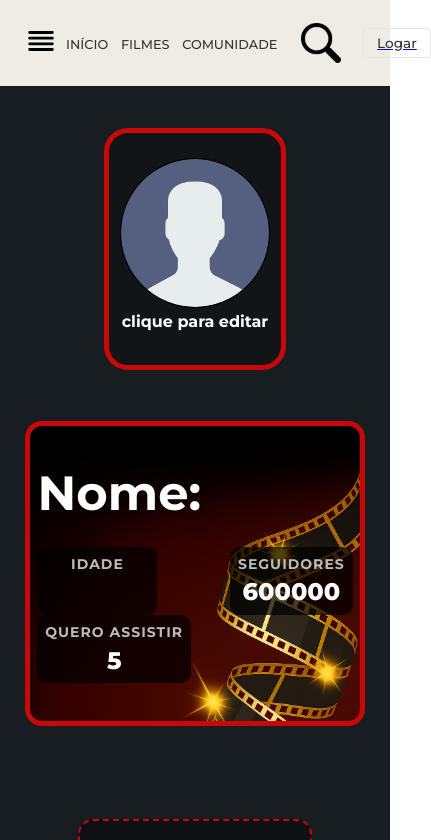
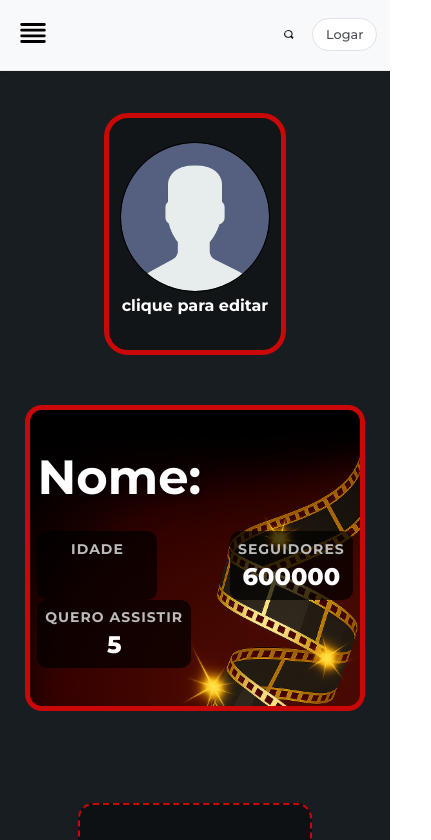
Before and after one commit to JoaoVictorMiranda/TCC_FREI_2025_NOVO, a React (Vite) app in the folder FrontEnd/: page /perfil in a window 390 px wide. Shown: the top 840 px of the page, 431 px wide, since content can reach past the window. Built offline with nearby package versions, Linux system fonts and the light colour scheme; a web font is replaced by a local one.

Commit message:
style(som no humburguer e responsividade no header): ????????????????

```diff
--- a/FrontEnd/src/components/Header/index.jsx
+++ b/FrontEnd/src/components/Header/index.jsx
@@ -1,11 +1,12 @@
 import { useState, useRef, useEffect } from 'react';
 import { Link, useNavigate } from 'react-router-dom';
-import { jwtDecode } from 'jwt-decode'; // Importação correta do jwt-decode
+import { jwtDecode } from 'jwt-decode';
 
 import Barras from '../../assets/images/barras.svg';
 import Pesquisa from '../../assets/images/pesquisa.svg';
 import habuge from '../../assets/images/habuge.svg';
 
+import clickSound from '../../assets/audios/click.mp3';
 import './index.scss';
 
 export default function Header() {
@@ -14,9 +15,11 @@
     const [iconeMenu, setIconeMenu] = useState(Barras);
     const [textoBusca, setTextoBusca] = useState('');
     const [isFocused, setIsFocused] = useState(false);
+    const [menuAberto, setMenuAberto] = useState(false);
 
     const navigate = useNavigate();
     const inputRef = useRef(null);
+    const audioRef = useRef(null);
     const token = localStorage.getItem('token');
 
     useEffect(() => {
@@ -32,7 +35,22 @@
     }, [token]);
 
     function alternarMenu() {
-        setIconeMenu(iconeMenu === Barras ? habuge : Barras);
+        // Toca o som do clique
+        if (audioRef.current) {
+            audioRef.current.currentTime = 0;
+            audioRef.current.play().catch(error => {
+                console.log('Erro ao reproduzir áudio:', error);
+            });
+        }
+
+        // Alterna o ícone do menu e o estado
+        setMenuAberto(!menuAberto);
+        setIconeMenu(menuAberto ? Barras : habuge);
+    }
+
+    function fecharMenu() {
+        setMenuAberto(false);
+        setIconeMenu(Barras);
     }
 
     function abrirBusca() {
@@ -46,6 +64,7 @@
             navigate(`/buscainformacoes?query=${encodeURIComponent(textoBusca)}`);
             setMostrarCampo(false);
             setIsFocused(false);
+            fecharMenu();
         }
     }
 
@@ -53,23 +72,34 @@
         abrirBusca();
     }
 
+    function handleLinkClick() {
+        fecharMenu();
+    }
+
     return (
         <header className="container_header">
-            <div>
+            <div className="menu_hamburguer">
                 <img
                     src={iconeMenu}
                     alt="Menu"
                     onClick={alternarMenu}
-                    height={50}
                     className="hamburguer"
                 />
             </div>
 
-            <nav className="container_nav">
+            <audio ref={audioRef} preload="auto">
+                <source src={clickSound} type="audio/mpeg" />
+                Seu navegador não suporta o elemento de áudio.
+            </audio>
+
+            {/* Overlay para fechar o menu */}
+            {menuAberto && <div className="overlay" onClick={fecharMenu}></div>}
+
+            <nav className={`container_nav ${menuAberto ? 'menu_aberto' : ''}`}>
                 <ul>
-                    <li><Link to="/">INÍCIO</Link></li>
-                    <li><Link to="/filmes">FILMES</Link></li>
-                    <li><Link to="/comunidade">COMUNIDADE</Link></li>
+                    <li><Link to="/" onClick={handleLinkClick}>INÍCIO</Link></li>
+                    <li><Link to="/filmes" onClick={handleLinkClick}>FILMES</Link></li>
+                    <li><Link to="/comunidade" onClick={handleLinkClick}>COMUNIDADE</Link></li>
                 </ul>
             </nav>
 
@@ -101,7 +131,7 @@
                     onClick={pesquisa}
                 />
 
-                <Link to={nome ? '/perfil' : '/login'}>
+                <Link to={nome ? '/perfil' : '/login'} onClick={fecharMenu}>
                     <h3>{nome ? nome : 'Logar'}</h3>
                 </Link>
             </div>
--- a/FrontEnd/src/components/Header/index.scss
+++ b/FrontEnd/src/components/Header/index.scss
@@ -1,50 +1,42 @@
+// Header.scss
+
 .container_header {
+  background-color: #f8f9fa;
+  border-bottom: 1px solid #e9ecef;
+  padding: 1rem 2rem;
+  position: relative;
+  font-family: 'Segoe UI', system-ui, sans-serif;
   display: flex;
   align-items: center;
   justify-content: space-between;
-  padding: 1rem 2rem;
-  background: #EFECE3;
-  width: 100%;
+  box-shadow: 0 2px 4px rgba(0, 0, 0, 0.04);
 
-  .hamburguer {
-    cursor: pointer;
-    padding: 8px;
-    border-radius: 4px;
-
-    &:hover {
-      background: #f5f5f5;
-    }
+  .menu_hamburguer {
+    display: none; // Escondido no desktop
   }
 
   .container_nav {
     ul {
+      list-style: none;
       display: flex;
       gap: 2rem;
-      list-style: none;
       margin: 0;
       padding: 0;
 
       li {
         a {
           text-decoration: none;
-          color: #333;
+          color: #495057;
           font-weight: 500;
-          font-size: 0.9rem;
-          padding: 0.5rem 0;
-          position: relative;
+          font-size: 0.95rem;
+          padding: 0.5rem 1rem;
+          border-radius: 4px;
+          transition: all 0.3s ease;
+          letter-spacing: 0.5px;
 
           &:hover {
-            color: #000;
-
-            &::after {
-              content: '';
-              position: absolute;
-              bottom: -2px;
-              left: 0;
-              width: 100%;
-              height: 1px;
-              background: #000;
-            }
+            background-color: #e9ecef;
+            color: #212529;
           }
         }
       }
@@ -57,130 +49,303 @@
     gap: 1.5rem;
     position: relative;
 
-    .pesquisa {
-      cursor: pointer;
-      padding: 6px;
-      border-radius: 4px;
-
-      &:hover {
-        background: #f5f5f5;
-      }
-    }
-
-    h3 {
-      color: #333;
-      font-weight: 500;
-      margin: 0;
-      padding: 0.5rem 1rem;
-      border: 1px solid #e5e5e5;
-      border-radius: 4px;
-      font-size: 0.9rem;
-
-      &:hover {
-        background: #f9f9f9;
-      }
-    }
-
-    .caixa_pesquisa {
-      position: relative;
-
-      .input_pesquisa {
-        width: 0;
-        padding: 0;
-        border: 1px solid #e5e5e5;
-        background: white;
-        border-radius: 4px;
-        outline: none;
-        font-size: 0.9rem;
-        opacity: 0;
-
-        &:not(.sumido) {
-          width: 200px;
-          padding: 0.5rem 1rem;
-          opacity: 1;
-        }
-
-        &:focus {
-          border-color: #333;
-        }
-      }
-    }
-
-    .foto_perfil {
-      width: 36px;
-      height: 36px;
-      border-radius: 50%;
-      background: #f0f0f0;
-      border: 1px solid #e5e5e5;
-    }
-
     .overlay {
       position: fixed;
       top: 0;
       left: 0;
       right: 0;
       bottom: 0;
-      background: rgba(0, 0, 0, 0.1);
-      z-index: -1;
+      background-color: rgba(0, 0, 0, 0.1);
+      z-index: 998;
+      display: none;
+    }
+
+    .caixa_pesquisa {
+      position: relative;
+      z-index: 999;
+
+      .input_pesquisa {
+        background-color: #ffffff;
+        border: 1px solid #dee2e6;
+        border-radius: 20px;
+        padding: 0.6rem 1.2rem;
+        font-size: 0.9rem;
+        color: #495057;
+        transition: all 0.3s ease;
+        width: 250px;
+        outline: none;
+
+        &:focus {
+          border-color: #adb5bd;
+          box-shadow: 0 0 0 2px rgba(173, 181, 189, 0.1);
+        }
+
+        &::placeholder {
+          color: #6c757d;
+        }
+
+        &.sumido {
+          display: none;
+        }
+      }
+    }
+
+    .pesquisa {
+      cursor: pointer;
+      transition: all 0.3s ease;
+      border-radius: 50%;
+      padding: 0.4rem;
+      width: 24px;
+      height: 24px;
+
+      &:hover {
+        background-color: #e9ecef;
+        transform: scale(1.1);
+      }
+    }
+
+    a {
+      text-decoration: none;
+
+      h3 {
+        color: #495057;
+        font-weight: 500;
+        font-size: 0.95rem;
+        margin: 0;
+        padding: 0.6rem 1.2rem;
+        border-radius: 20px;
+        transition: all 0.3s ease;
+        background-color: #ffffff;
+        border: 1px solid #dee2e6;
+        white-space: nowrap;
+
+        &:hover {
+          background-color: #e9ecef;
+          color: #212529;
+        }
+      }
     }
   }
 }
 
-// Responsividade
-@media (max-width: 768px) {
+// Tablet
+@media (max-width: 1024px) {
   .container_header {
-    padding: 1rem;
+    padding: 1rem 1.5rem;
 
     .container_nav {
       ul {
-        gap: 1rem;
+        gap: 1.5rem;
 
         li {
           a {
-            font-size: 0.85rem;
+            font-size: 0.9rem;
+            padding: 0.4rem 0.8rem;
           }
         }
       }
     }
 
     .header_login {
-      gap: 1rem;
+      gap: 1.2rem;
 
       .caixa_pesquisa {
-        .input_pesquisa:not(.sumido) {
-          width: 150px;
+        .input_pesquisa {
+          width: 220px;
         }
       }
 
-      h3 {
-        font-size: 0.85rem;
-        padding: 0.4rem 0.8rem;
+      a {
+        h3 {
+          font-size: 0.9rem;
+          padding: 0.5rem 1rem;
+        }
       }
     }
   }
 }
 
-@media (max-width: 480px) {
+// Tablet Pequeno e Mobile
+@media (max-width: 768px) {
   .container_header {
+    padding: 1rem;
+    gap: 1rem;
+
+    .menu_hamburguer {
+      display: block; // Mostra o hamburguer no mobile
+      order: 1;
+
+      .hamburguer {
+        cursor: pointer;
+        transition: all 0.3s ease;
+        border-radius: 6px;
+        padding: 0.3rem;
+        width: 50px;
+        height: 50px;
+
+        &:hover {
+          background-color: #e9ecef;
+          transform: scale(1.05);
+        }
+      }
+    }
+
     .container_nav {
+      position: absolute;
+      top: 100%;
+      left: 0;
+      width: 100%;
+      background-color: #ffffff;
+      box-shadow: 0 4px 12px rgba(0, 0, 0, 0.1);
+      border-top: 1px solid #e9ecef;
+      opacity: 0;
+      visibility: hidden;
+      transform: translateY(-10px);
+      transition: all 0.3s ease;
+      z-index: 1000;
+
+      &.menu_aberto {
+        opacity: 1;
+        visibility: visible;
+        transform: translateY(0);
+      }
+
       ul {
-        gap: 0.8rem;
+        flex-direction: column;
+        gap: 0;
+        padding: 1rem;
 
         li {
           a {
-            font-size: 0.8rem;
+            display: block;
+            font-size: 0.9rem;
+            padding: 0.8rem 1rem;
+            text-align: center;
+            border: 1px solid #e9ecef;
+            margin-bottom: 0.5rem;
+            border-radius: 6px;
+
+            &:hover {
+              background-color: #f8f9fa;
+            }
+
+            &:last-child {
+              margin-bottom: 0;
+            }
           }
         }
       }
     }
 
     .header_login {
+      order: 2;
+      gap: 1rem;
+      margin-left: auto;
+
+      .overlay {
+        display: block;
+      }
+
       .caixa_pesquisa {
-        .input_pesquisa:not(.sumido) {
-          width: 120px;
-          padding: 0.4rem 0.8rem;
+        .input_pesquisa {
+          width: 180px;
+          font-size: 0.85rem;
+        }
+      }
+
+      .pesquisa {
+        width: 22px;
+        height: 22px;
+      }
+
+      a {
+        h3 {
+          font-size: 0.85rem;
+          padding: 0.5rem 0.8rem;
         }
       }
     }
   }
 }
+
+// Mobile
+@media (max-width: 480px) {
+  .container_header {
+    padding: 0.8rem;
+    gap: 0.8rem;
+
+    .menu_hamburguer {
+      .hamburguer {
+        width: 40px;
+        height: 40px;
+        padding: 0.2rem;
+      }
+    }
+
+    .container_nav {
+      ul {
+        padding: 0.8rem;
+
+        li {
+          a {
+            font-size: 0.85rem;
+            padding: 0.7rem 0.8rem;
+          }
+        }
+      }
+    }
+
+    .header_login {
+      gap: 0.8rem;
+
+      .caixa_pesquisa {
+        .input_pesquisa {
+          width: 140px;
+          padding: 0.5rem 1rem;
+          font-size: 0.8rem;
+        }
+      }
+
+      .pesquisa {
+        width: 20px;
+        height: 20px;
+        padding: 0.3rem;
+      }
+
+      a {
+        h3 {
+          font-size: 0.8rem;
+          padding: 0.5rem 0.8rem;
+          min-width: 60px;
+          text-align: center;
+        }
+      }
+    }
+  }
+}
+
+// Mobile Muito Pequeno
+@media (max-width: 360px) {
+  .container_header {
+    padding: 0.6rem;
+
+    .header_login {
+      gap: 0.6rem;
+
+      .caixa_pesquisa {
+        .input_pesquisa {
+          width: 120px;
+          padding: 0.4rem 0.8rem;
+        }
+      }
+
+      a {
+        h3 {
+          font-size: 0.75rem;
+          padding: 0.4rem 0.6rem;
+          min-width: 50px;
+        }
+      }
+    }
+  }
+}
--- a/FrontEnd/src/pages/loginAdmin/index.jsx
+++ b/FrontEnd/src/pages/loginAdmin/index.jsx
@@ -3,7 +3,7 @@
 import Header from '../../components/Header';
 import Footer from '../../components/Footer';
 import api from '../../api';
-
+import SoundPlayer from '../../components/secreto/secreto';
 const LoginAdmin = () => {
         const navigate = useNavigate();
 
@@ -91,7 +91,7 @@
                         Voltar ao Início
                     </button>
                 </form>
-
+    <SoundPlayer/>
                 <Footer />
             </div>
   )
```
Also changed, not shown: FrontEnd/src/components/secreto/secreto.jsx (added, +20 -0 lines), FrontEnd/src/components/secreto/secreto.scss (added, +225 -0 lines), 1 other file (tests, documents, lock files or other folders).
